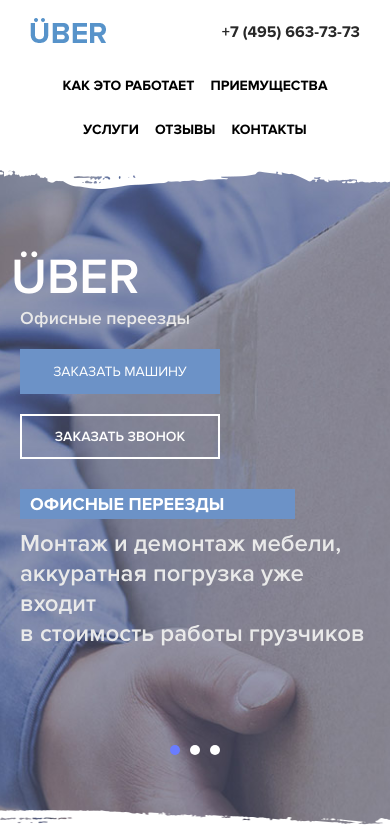
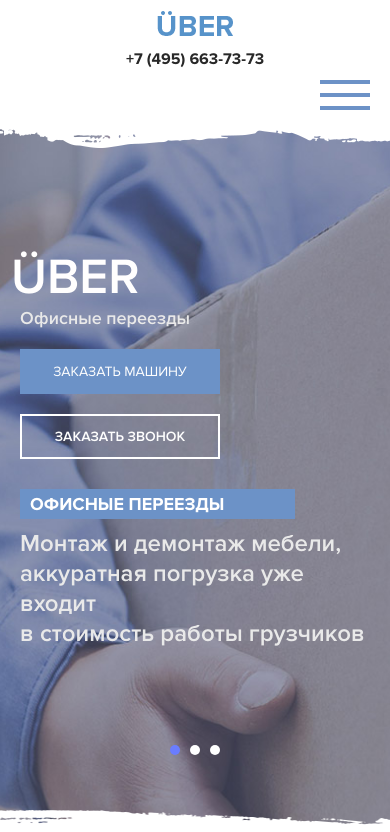
Before and after one commit to sheep-fish-vert/DenisUber, a PHP site: page / in a window 390 px wide. Shown: the top 832 px of the page. Run offline with PHP 8.4, Linux system fonts and the light colour scheme; some libraries are stand-ins or nearby versions; some web fonts are replaced.

Commit message:
no message

```diff
--- a/css/dev1.css
+++ b/css/dev1.css
@@ -934,6 +934,48 @@
 
 /* /dv4 */
 
+*,body,html{
+    -webkit-text-size-adjust: none;
+    -webkit-appearance: none;
+    text-size-adjust: none;
+    appearance: none;
+    max-height: 9001em;
+}
+
+
+/*new fix*/
+.mobile-button-wrap{display: none;}
+@media screen and (max-width: 1024px){
+    /*header button*/
+    .fixed .tel_container{position: relative;}
+    .fixed .container .fex_box_wrapper{display: -webkit-flex;display: -moz-flex;display: -ms-flex;display: -o-flex;display: flex;justify-content: space-between;align-items: center;}
+    .fixed .logo_container{position: static;}
+    .fixed .container .fex_box_wrapper:after{display: none;}
+    .fixed .header_menu_container{position: absolute;top:100%;right: 0;width: 100%;max-width: 100%;width: 45%;z-index: 100;background-color: #fff;padding: 0;display: none;}
+    .mobile-button-wrap{display: block;}
+    .mobile-button{display: block;width: 100%;height: 50px;width: 50px;position: relative;}
+    .mobile-button:after,.mobile-button:before,.mobile-button span{content: '';position: absolute;top: 20%;width: 100%;height: 4px;background-color: #6c92c7;transition:all ease .2s;left: 0}
+    .mobile-button:before{top: auto;bottom:20%;}
+    .mobile-button span{top: calc(50% - 2px)}
+    .fixed .header_menu_container ul li{display: block;margin: 20px auto;}
+    .fixed .header_menu_container ul{display: block;text-align: center;margin-bottom: 0;}
+    .fixed .container .fex_box_wrapper{padding: 0;}
+    .fixed .header_menu_container ul li a{color: #6c92c7}
+    .fixed .header_menu_container ul li.active a:after{left: 0;margin-left: 0px;bottom: 4px;}
+
+    .mobile-button.active span{opacity: 0;}
+    .mobile-button.active:after{top: 45%;transform: rotate(-45deg);}
+    .mobile-button.active:before{bottom: 45%;transform: rotate(45deg);}
+    /*header button*/
+
+    /*footer mobile*/
+    .footer .mobile-button{margin-right: 20px;}
+    .footer .mobile-button:after, .footer .mobile-button:before, .footer .mobile-button span{background-color: #fff;}
+    .footer-nav ul{position: absolute;width: 100%;left:0;bottom:45px;background-color: #282828;    padding: 20px 0px;display: none;}
+    .footer .footer-nav{position: relative;}
+    /*/footer mobile*/
+}
+
 @media screen and (max-width: 1280px){
 
     /* dv2 */
@@ -1064,6 +1106,14 @@
 }
 
 @media screen and (max-width: 479px){
+    /*header button*/
+    .fixed .container .fex_box_wrapper{flex-direction: column;padding: 0;}
+    .fixed .tel_container{min-height: 30px;}
+    .mobile-button-wrap{width: 100%;text-align: right;}
+    .mobile-button{display: inline-block;}
+    .fixed .logo_container{height: 50px;}
+    .fixed .tel_container{min-height: 20px;}
+    /*/header button*/
 
     /* slider-top */
 
@@ -1106,5 +1156,4 @@
         .dv4 .tab_control_wrapper .tab_control_container ul li .content_li_container .txt_li_wrapper .txt_li_container .txt_wrapper .txt_container p{text-align: center;}
 
     /* /dv4 */
-
 }
--- a/css/dev_2.css
+++ b/css/dev_2.css
@@ -109,6 +109,10 @@
 }
 @media screen and (max-width: 320px){
 
+    .dv5 .supertext .row3 span{padding: 0;}
+    .dv5 .supertext{letter-spacing: 0.4px;}
+    .dv5 .supertext .row3 {font-size: 16px;}
+    .dv5 .supertext .row4 {font-size: 20px;display: block;text-align: center;letter-spacing: -0.1px;}
 }
 
 
--- a/index.php
+++ b/index.php
@@ -59,7 +59,7 @@
                             </li>
                         </ul>
                     </div>
-
+                    <div class="mobile-button-wrap"><span class="mobile-button"><span></span></span></div>
                 </div>
             </div>
         </div>
@@ -927,6 +927,7 @@
                     <a href="#contacts">КОНТАКТЫ</a>
                 </li>
             </ul>
+            <div class="mobile-button-wrap"><span class="mobile-button"><span></span></span></div>
         </div>
         <div class="footer-copy">
             <p>© 2016 Uber. Все права защищены</p>
--- a/js/script.js
+++ b/js/script.js
@@ -121,6 +121,7 @@ $(document).ready(function (){
                 center: myLatlng,
                 disableDefaultUI: false,
                 mapTypeId: google.maps.MapTypeId.ROADMAP,
+                scrollwheel: false,
                 zoomControlOptions: {
                 position: google.maps.ControlPosition.LEFT_BOTTOM
                 }
@@ -187,8 +188,35 @@ $(document).ready(function (){
                 scrollTop: $(ide).offset().top-180},
                 800);
         });
-
-
     }
     navigationScroll_Click();
+
+    function headeButer(menuMobile,toggleMenu){
+        if(menuMobile){
+            menuMobile.click(function(event) {
+                if($(window).width()<=1024){
+                    $(this).toggleClass('active');
+                    toggleMenu.stop().slideToggle();
+                }
+            });
+            $(document).on('click touchstart',function (event){
+                if($(window).width()<=1024){
+                    var div = toggleMenu;
+                    if (!div.is(event.target) && div.has(event.target).length === 0 && !menuMobile.is(event.target) && menuMobile.has(event.target).length === 0)
+                        {
+                            toggleMenu.slideUp();
+                            menuMobile.removeClass('active');
+                        }
+                }
+            });
+        }
+    }
+    headeButer($('.wrapper.fixed .mobile-button'),$('.fixed .header_menu_container'));
+    headeButer($('.footer .mobile-button'),$('.footer-nav ul'));
+
+    $(window).resize(function(event) {
+        if( $(window).width()>= 1024 ) {
+            $('.fixed .header_menu_container').removeAttr('style');
+        }
+    });
 });
```
